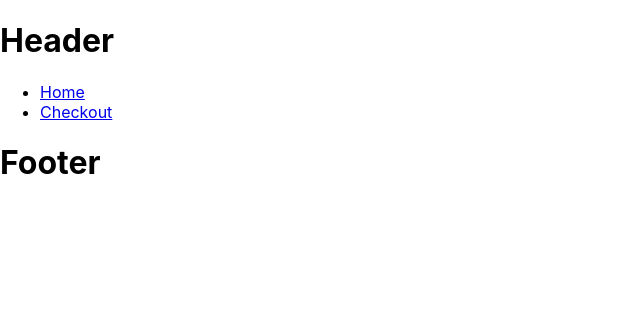
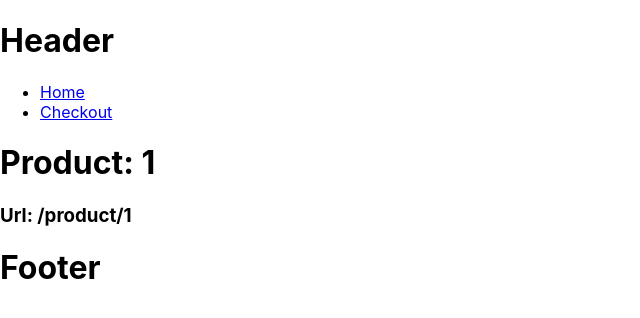
Before and after one commit to Anne-Lie-Back/react-webshop, a React (Create React App) app: page /product/1 in a window 1280 px wide. Shown: the top 318 px of the page, without its empty margins (0-640 px from the left). Built offline with nearby package versions, Linux system fonts and the light colour scheme.

Commit message:
Added withRoute to Product and rout match interface in typings.

```diff
--- a/src/components/Layout.tsx
+++ b/src/components/Layout.tsx
@@ -4,9 +4,14 @@ import Home from './home/Home';
 import Footer from './Footer';
 import { BrowserRouter, Switch, Route } from 'react-router-dom';
 import CheckOut from './checkout/CheckOut';
+import Product from './product/Product';
 
-export default function Layout() {
-
+interface Props{}
+interface State{}
+export default class Layout extends React.Component<Props, State> {
+    render(){
+        console.log("from layout")
+        console.log(this.props)
          return (
             <BrowserRouter>
             <div>
@@ -14,6 +19,12 @@ export default function Layout() {
                     <Switch>
                         <Route path="/checkout">
                             <CheckOut/>
+                        </Route>
+                        <Route exact path="/product">
+                            <div><h2>Select a product</h2></div>
+                        </Route>
+                        <Route path="/product/:id">
+                            <Product/>
                         </Route>
                         <Route exact path="/">
                             <Home/>
@@ -24,3 +35,4 @@ export default function Layout() {
             </BrowserRouter>
         );
     }
+}
--- /dev/null
+++ b/src/components/product/Product.tsx
@@ -0,0 +1,22 @@
+import React from 'react'
+import {RouteComponentProps , withRouter } from 'react-router-dom';
+import { RouteMatch } from '../../typings';
+
+interface Props extends RouteComponentProps{
+    match: RouteMatch
+}
+interface State{}
+
+class Product extends React.Component<Props, State>  {
+    render(){
+        console.log(this.props)
+        return (
+            <div>
+                <h1>Product: {this.props.match.params.id}</h1>
+                <h3>Url: {this.props.match.url}</h3>
+            </div>
+        );
+    }
+}
+
+export default withRouter(Product)
--- /dev/null
+++ b/src/typings.ts
@@ -0,0 +1,9 @@
+//For Url path props in React Router in Product component.
+export interface RouteMatch {
+    path: string
+    url: string
+    isExact: boolean
+    params:{
+        id: string
+    }
+}
```
Lines whose indentation alone changed are shown as unchanged.
